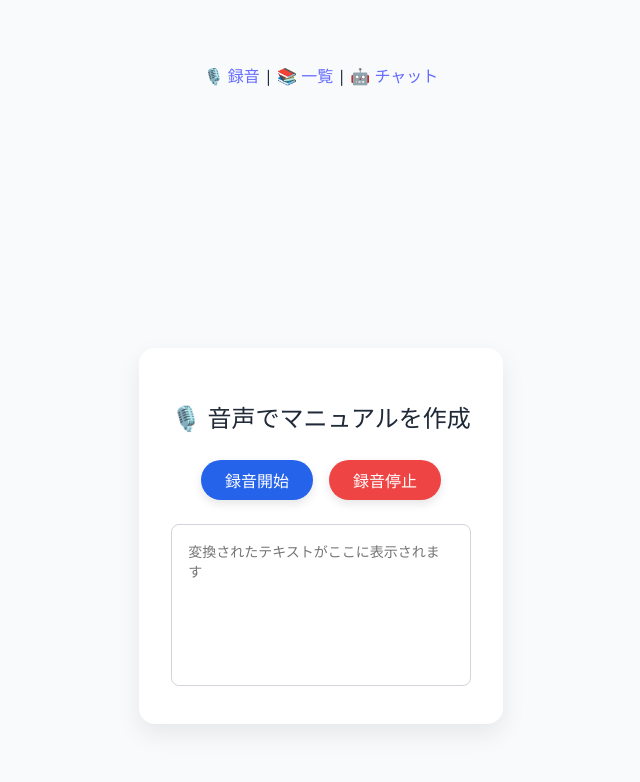
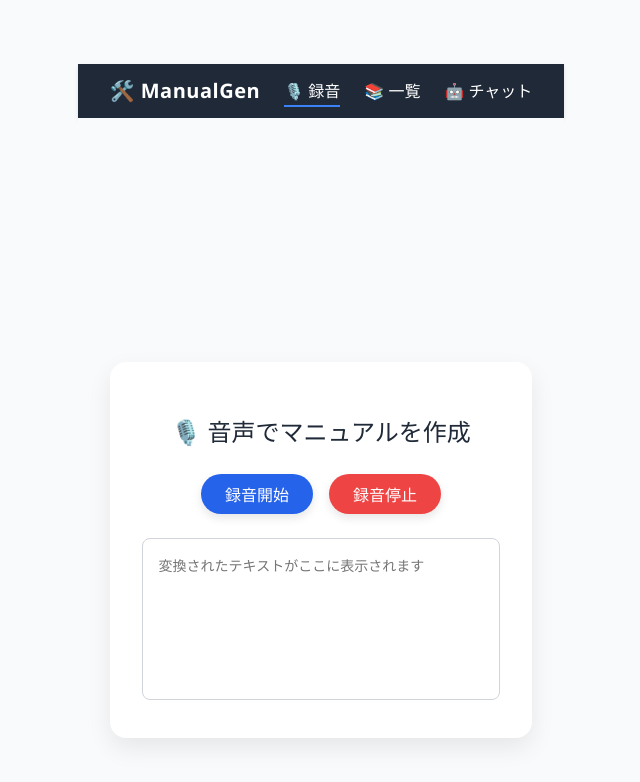
Before and after one commit to takei-works/manual-generator, a Vue app: page / in a window 1280 px wide. Shown: the top 782 px of the page, without its empty margins (319-959 px from the left). Built offline with nearby package versions, Linux system fonts and the light colour scheme.

Commit message:
feat: 上部ナビゲーションを今風にデザイン

```diff
--- a/src/App.vue
+++ b/src/App.vue
@@ -1,14 +1,22 @@
 <template>
   <div id="app">
-    <nav style="margin-bottom: 1rem;">
-      <router-link to="/">🎙️ 録音</router-link> |
-      <router-link to="/manuals">📚 一覧</router-link> |
-      <router-link to="/chat">🤖 チャット</router-link>
-    </nav>
+    <header class="app-header">
+      <div class="app-header-content">
+        <div class="logo">🛠️ ManualGen</div>
+        <nav class="nav-links">
+          <router-link to="/" exact-active-class="active">🎙️ 録音</router-link>
+          <router-link to="/manuals" exact-active-class="active">📚 一覧</router-link>
+          <router-link to="/chat" exact-active-class="active">🤖 チャット</router-link>
+        </nav>
+      </div>
+    </header>
 
-    <router-view />
+    <main>
+      <router-view />
+    </main>
   </div>
 </template>
 
 <script setup>
+import './assets/AppHeader.css'
 </script>
--- /dev/null
+++ b/src/assets/AppHeader.css
@@ -0,0 +1,38 @@
+.app-header {
+    background-color: #1f2937; /* ネイビーグレー */
+    color: white;
+    padding: 0.75rem 2rem;
+    box-shadow: 0 2px 4px rgba(0, 0, 0, 0.1);
+  }
+
+  .app-header-content {
+    max-width: 1200px;
+    margin: 0 auto;
+    display: flex;
+    justify-content: space-between;
+    align-items: center;
+  }
+
+  .logo {
+    font-size: 1.25rem;
+    font-weight: bold;
+    letter-spacing: 0.5px;
+  }
+
+  .nav-links a {
+    color: white;
+    text-decoration: none;
+    margin-left: 1.5rem;
+    font-weight: 500;
+    transition: opacity 0.3s ease;
+  }
+
+  .nav-links a:hover {
+    opacity: 0.75;
+  }
+
+  .nav-links .active {
+    border-bottom: 2px solid #3b82f6; /* 青の下線 */
+    padding-bottom: 0.2rem;
+    font-weight: 600;
+  }
```
Also changed, not shown: 5 other files (tests, documents, lock files or other folders).
